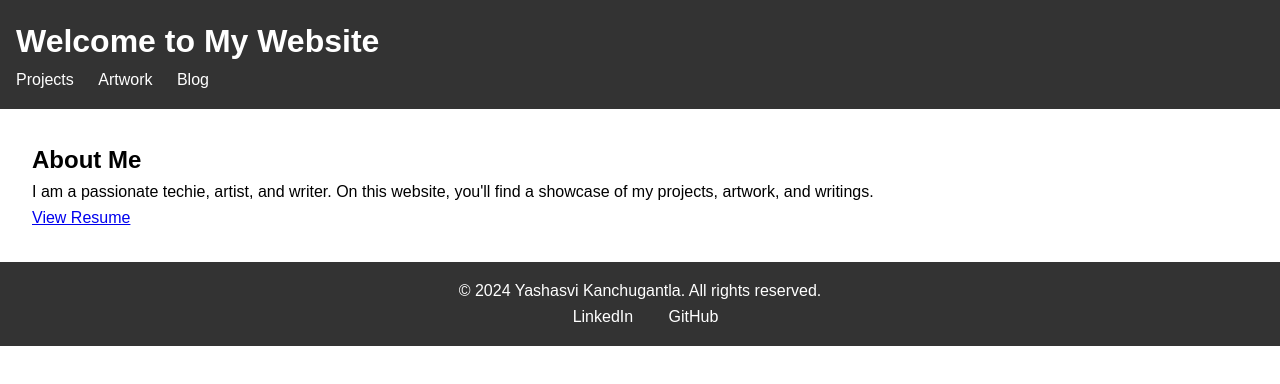
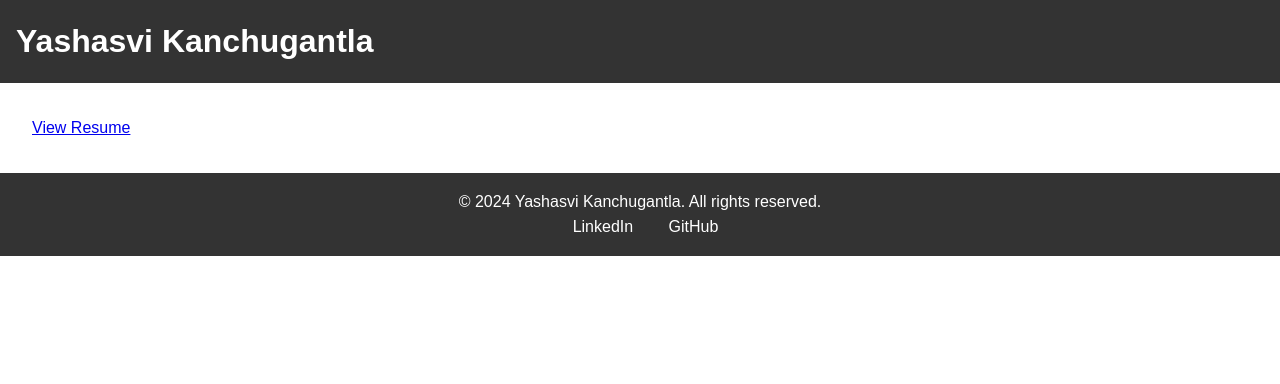
Before and after one commit to Yashasvi1225/yashasvi1225.github.io, a plain HTML site: page index.html in a window 1280 px wide. Drawn offline with Linux system fonts and the light colour scheme.

Commit message:
updated index.html

```diff
--- a/index.html
+++ b/index.html
@@ -3,28 +3,24 @@
 <head>
     <meta charset="UTF-8">
     <meta name="viewport" content="width=device-width, initial-scale=1.0">
-    <title>Your Name - Techie, Artist, Writer</title>
+    <title>Yashasvi Kanchugantla</title>
     <link href="https://cdnjs.cloudflare.com/ajax/libs/font-awesome/5.15.4/css/all.min.css" rel="stylesheet">
     <link rel="stylesheet" href="style.css">
 </head>
 <body>
 <header>
-    <h1>Welcome to My Website</h1>
+    <h1>Yashasvi Kanchugantla</h1>
     <nav>
-        <ul>
+        <!-- <ul>
             <li><a href="#projects">Projects</a></li>
-            <li><a href="#art">Artwork</a></li>
-            <li><a href="#blog">Blog</a></li>
-<!--            <li><a href="contact.html">Contact</a></li>-->
-        </ul>
+            <li><a href="#blog">CV</a></li>
+            <li><a href="contact.html">Contact</a></li>-->
+        <!-- </ul>  -->
     </nav>
 </header>
 <main>
     <section id="summary">
-        <h2>About Me</h2>
-        <p>
-            I am a passionate techie, artist, and writer. On this website, you'll find a showcase of my projects, artwork, and writings.
-        </p>
+
         <a href="resume.pdf" target="_blank">View Resume</a>
     </section>
     <!-- Other sections (projects, art, writings) go here -->
```
